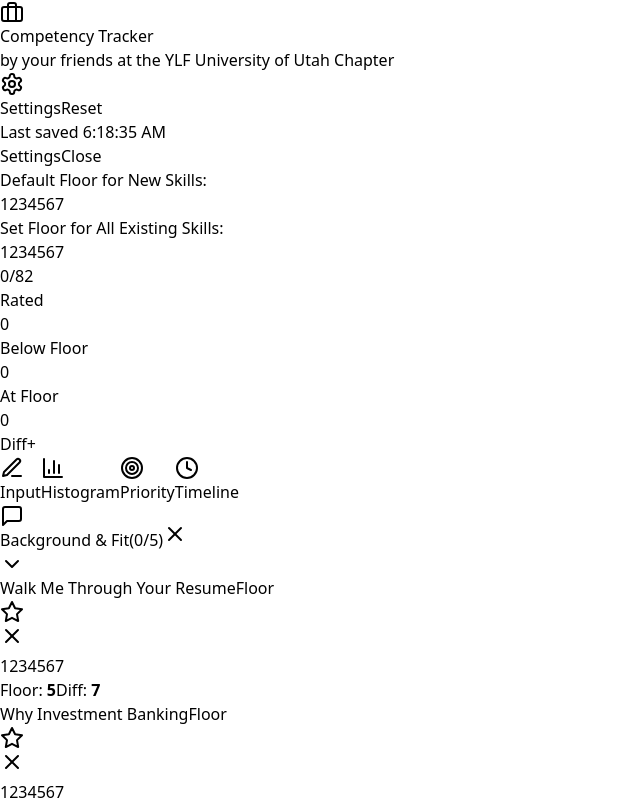
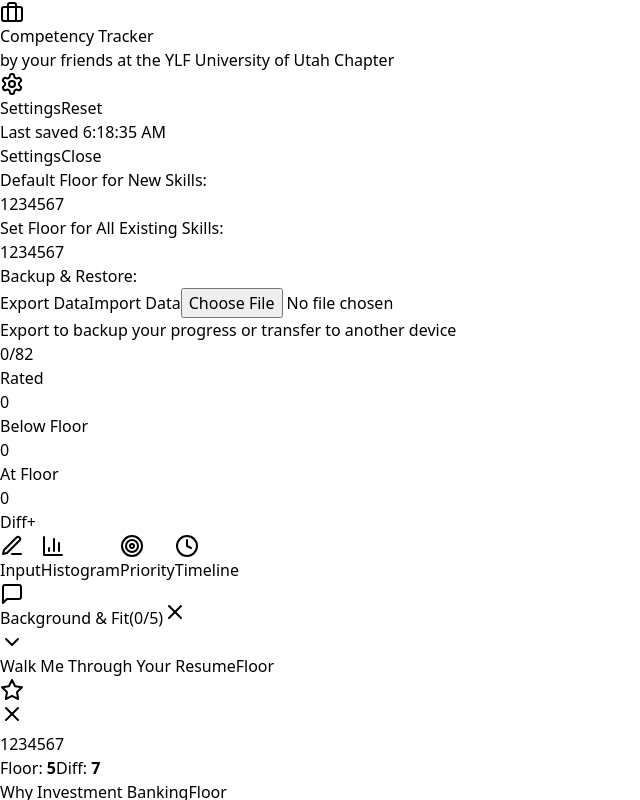
Before and after one commit to brendancruz/competency-tracker, a React (Vite) app: page / in a window 1280 px wide. Both pictures are taken after a click on the button "Settings". Shown: the top 800 px of the page, without its empty margins (0-640 px from the left). Built offline with nearby package versions, Linux system fonts and the light colour scheme.

Commit message:
Update App.jsx

```diff
--- a/src/App.jsx
+++ b/src/App.jsx
@@ -153,6 +153,39 @@ export default function App() {
   const [showSettings, setShowSettings] = useState(false);
   const [defaultFloor, setDefaultFloor] = useState(4);
 
+  const exportData = () => {
+    const data = { categories, defaultFloor, exportDate: new Date().toISOString() };
+    const blob = new Blob([JSON.stringify(data, null, 2)], { type: 'application/json' });
+    const url = URL.createObjectURL(blob);
+    const a = document.createElement('a');
+    a.href = url;
+    a.download = `competency-tracker-backup-${new Date().toISOString().split('T')[0]}.json`;
+    a.click();
+    URL.revokeObjectURL(url);
+  };
+
+  const importData = (e) => {
+    const file = e.target.files?.[0];
+    if (!file) return;
+    const reader = new FileReader();
+    reader.onload = (event) => {
+      try {
+        const data = JSON.parse(event.target?.result);
+        if (data.categories) {
+          setCategories(data.categories);
+          if (data.defaultFloor) setDefaultFloor(data.defaultFloor);
+          alert('Data imported successfully!');
+        } else {
+          alert('Invalid backup file');
+        }
+      } catch (err) {
+        alert('Error reading file');
+      }
+    };
+    reader.readAsText(file);
+    e.target.value = '';
+  };
+
   useEffect(() => {
     try {
       const saved = localStorage.getItem('competency-tracker-data');
@@ -296,6 +329,17 @@ export default function App() {
                 <button key={n} onClick={() => setAllFloors(n)} className="w-8 h-8 rounded text-sm font-bold bg-white border text-gray-600 hover:bg-gray-100">{n}</button>
               ))}
             </div>
+          </div>
+          <div className="mt-3 pt-3 border-t border-blue-200">
+            <label className="text-sm text-blue-800 block mb-2">Backup & Restore:</label>
+            <div className="flex gap-2">
+              <button onClick={exportData} className="px-3 py-1.5 bg-blue-500 text-white rounded text-sm">Export Data</button>
+              <label className="px-3 py-1.5 bg-white border border-blue-300 text-blue-600 rounded text-sm cursor-pointer hover:bg-blue-50">
+                Import Data
+                <input type="file" accept=".json" onChange={importData} className="hidden" />
+              </label>
+            </div>
+            <p className="text-xs text-blue-600 mt-1">Export to backup your progress or transfer to another device</p>
           </div>
         </div>
       )}
```
